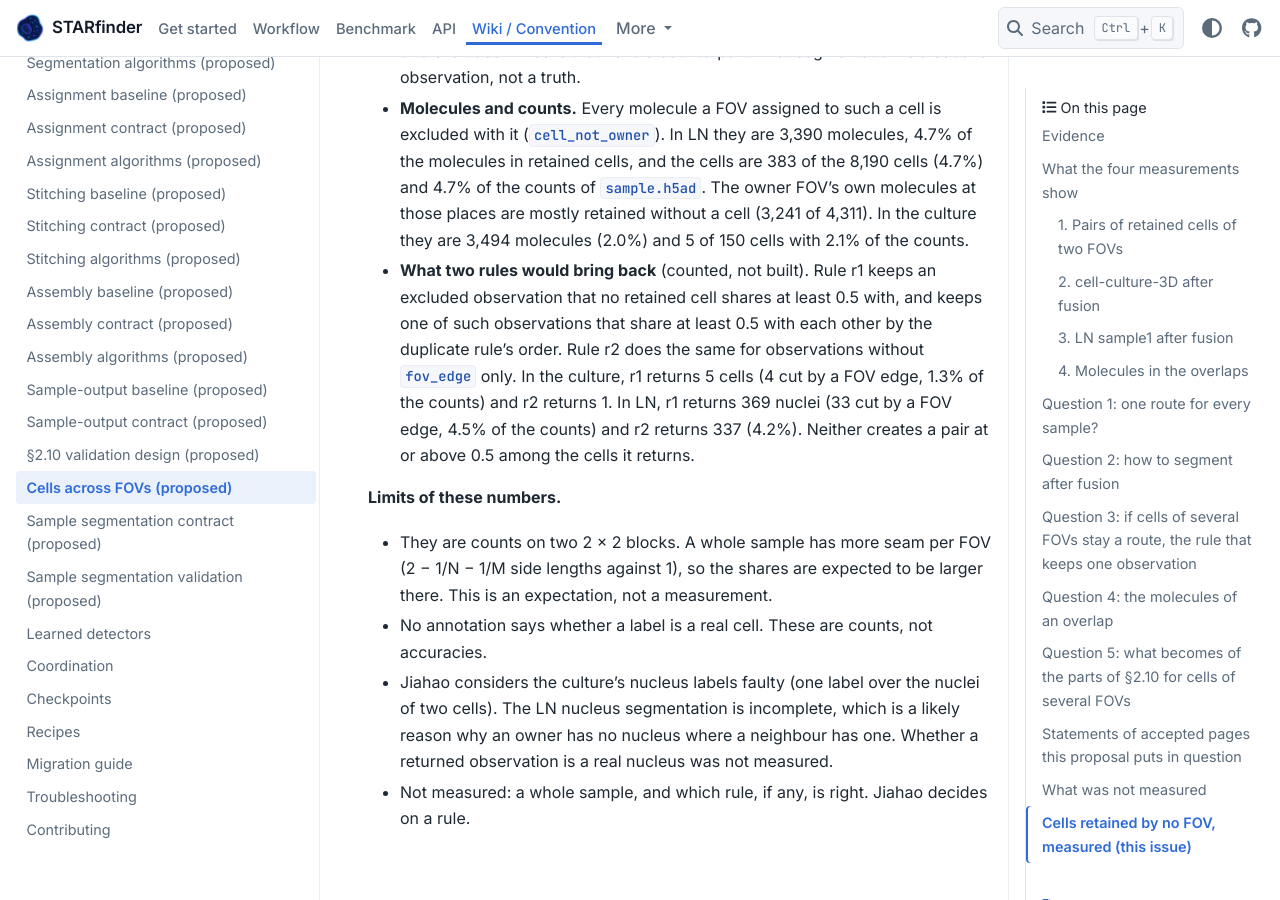
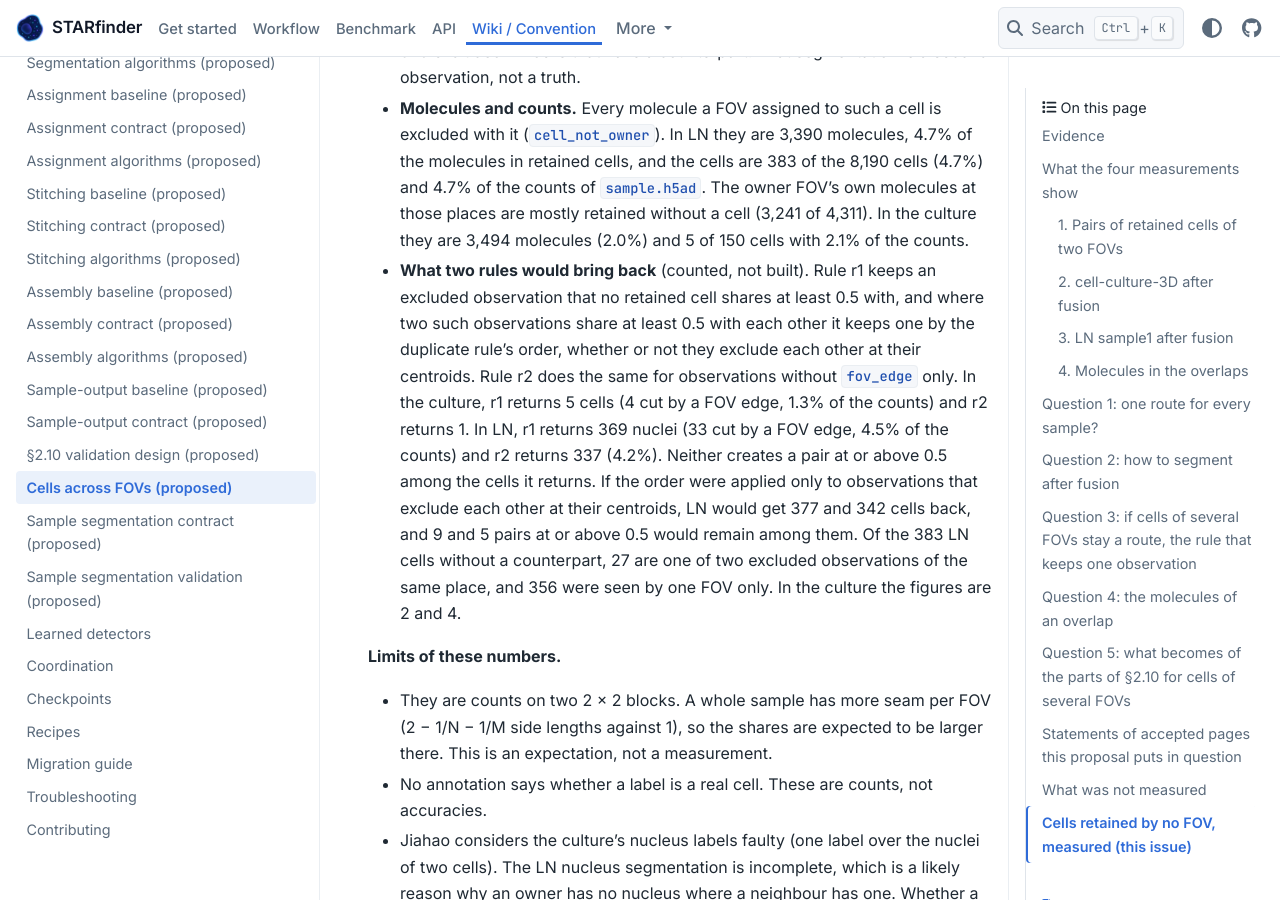
Before and after one commit to wanglab-broad/starfinder, a Sphinx documentation site: the page built from docs/cells-across-fovs-proposal.md, in a window 1280 px wide and 900 px high, scrolled down 19676 px. Built offline with Sphinx 7.4.7 and the PyData theme 0.15.4, drawn with Linux system fonts in a browser that asks for light colours.

Commit message:
fix(w-434): address review findings (measure the cells that no FOV…)
I repaired the five criteria the review found unmet, following operator
note R-20261011T005503Z-333659c7 and the clarified wording. No assembly
or measurement ran again, and the measurement tables are unchanged. 1.
**Inventory:** the one missing file read, W-376's
ln_bigstitcher/view_map.csv, is now in the inventory, added after the
fact at 01:01:01Z, and its hash equals W-399's earlier record of the
same file. Checking the read records of all 22 step attempts made by
then found no other missing file. 2. **Block assemblies:** status and
reason change on exactly the duplicate exclusions (8 …

Linear-Issue: W-434

```diff
--- a/docs/cells-across-fovs-proposal.md
+++ b/docs/cells-across-fovs-proposal.md
@@ -598,12 +598,17 @@ expected class and counterpart for each of its cells.
   without a cell (3,241 of 4,311). In the culture they are 3,494 molecules (2.0%) and
   5 of 150 cells with 2.1% of the counts.
 * **What two rules would bring back** (counted, not built). Rule r1 keeps an excluded
-  observation that no retained cell shares at least 0.5 with, and keeps one of such
-  observations that share at least 0.5 with each other by the duplicate rule's order.
-  Rule r2 does the same for observations without `fov_edge` only. In the culture, r1
+  observation that no retained cell shares at least 0.5 with, and where two such
+  observations share at least 0.5 with each other it keeps one by the duplicate rule's
+  order, whether or not they exclude each other at their centroids. Rule r2 does the same
+  for observations without `fov_edge` only. In the culture, r1
   returns 5 cells (4 cut by a FOV edge, 1.3% of the counts) and r2 returns 1. In LN, r1
   returns 369 nuclei (33 cut by a FOV edge, 4.5% of the counts) and r2 returns 337 (4.2%).
-  Neither creates a pair at or above 0.5 among the cells it returns.
+  Neither creates a pair at or above 0.5 among the cells it returns. If the order were
+  applied only to observations that exclude each other at their centroids, LN would get
+  377 and 342 cells back, and 9 and 5 pairs at or above 0.5 would remain among them.
+  Of the 383 LN cells without a counterpart, 27 are one of two excluded observations of
+  the same place, and 356 were seen by one FOV only. In the culture the figures are 2 and 4.
 
 **Limits of these numbers.**
 
```
